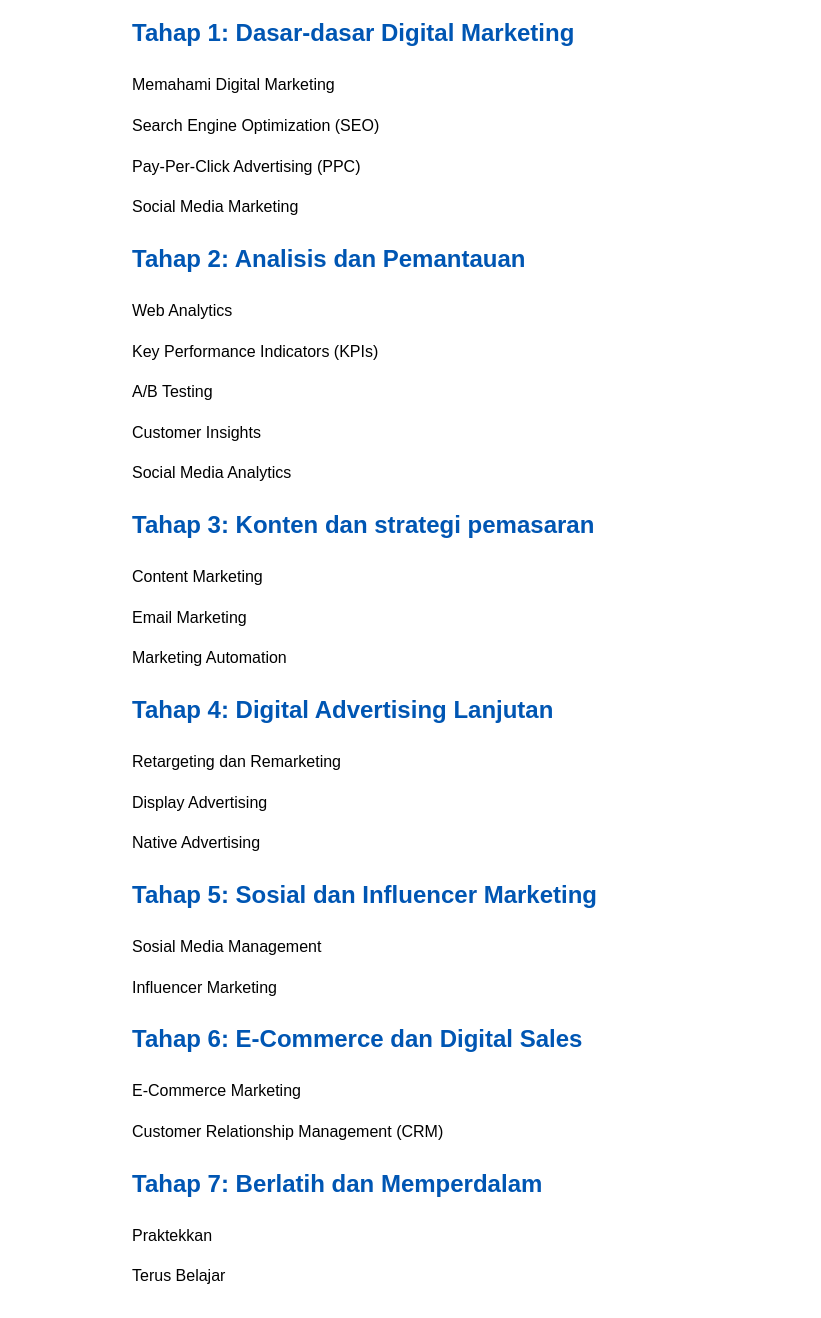
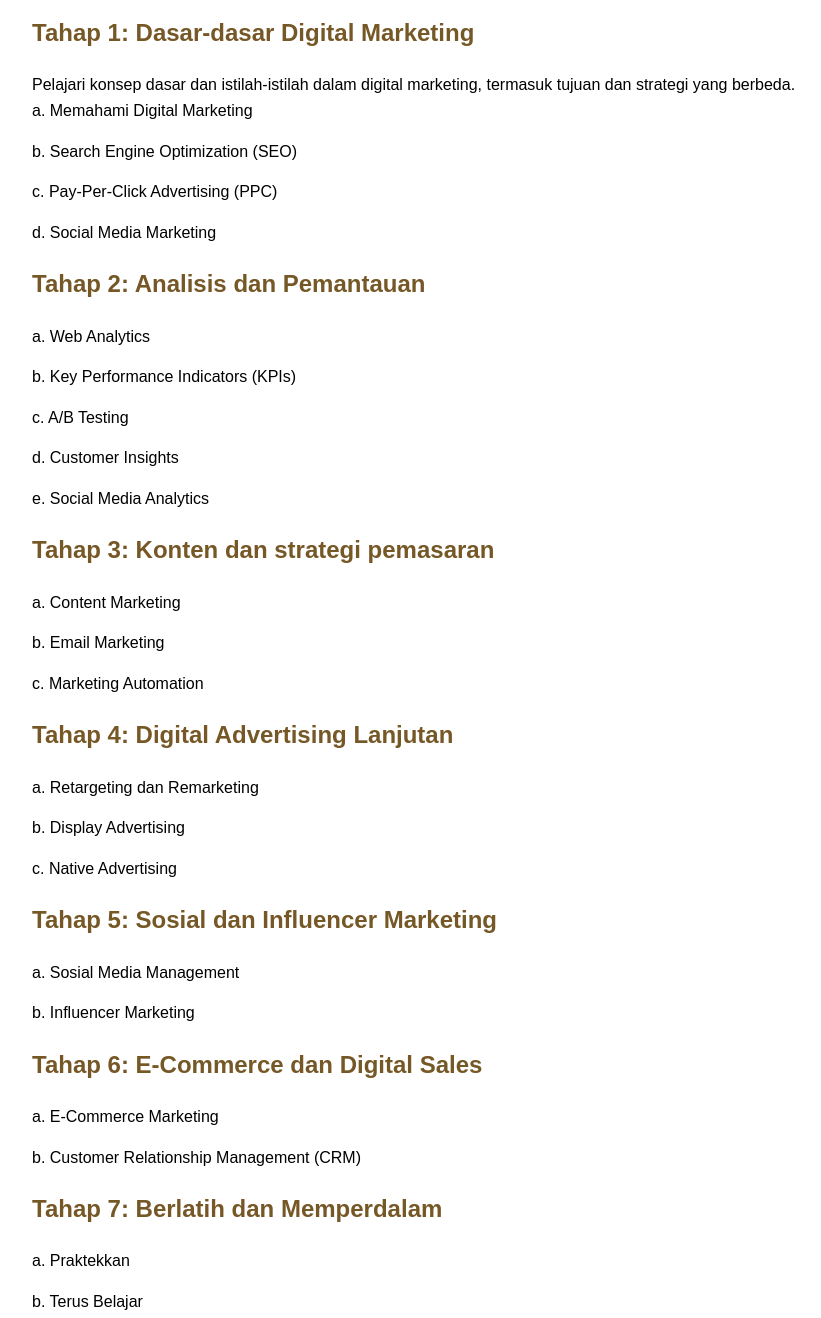
Before and after one commit to destikarahma/destikarahma.github.io, a plain HTML site: page index.html in a window 1280 px wide. Shown: the part 100-1418 px from the top of the page, without its empty margins (108-929 px from the left). Drawn offline with Linux system fonts and the light colour scheme.

Commit message:
Update index.html

```diff
--- a/index.html
+++ b/index.html
@@ -6,19 +6,19 @@
     <title>Peta Belajar Digital Marketing</title>
     <style>
         body {
-            font-family: Arial, sans-serif;
+            font-family: Arial, Times New Roman;
             line-height: 1.6;
-            max-width: 800px;
+            max-width: 1000px;
             margin: 0 auto;
             padding: 20px;
         }
 
         h1 {
-            color: #007BFF;
+            color: #65451F;
         }
 
         h2 {
-            color: #0056b3;
+            color: #765827;
         }
 
         ul {
@@ -40,52 +40,52 @@
 <body>
     <h1>Peta Belajar Digital Marketing</h1>
     <h2>Tahap 1: Dasar-dasar Digital Marketing</h2>
-    <ul>
-        <li>Memahami Digital Marketing</li>
-        <li>Search Engine Optimization (SEO)</li>
-        <li>Pay-Per-Click Advertising (PPC)</li>
-        <li>Social Media Marketing</li>
+    <ul> Pelajari konsep dasar dan istilah-istilah dalam digital marketing, termasuk tujuan dan strategi yang berbeda.
+        <li>a. Memahami Digital Marketing</li>
+        <li>b. Search Engine Optimization (SEO)</li>
+        <li>c. Pay-Per-Click Advertising (PPC)</li>
+        <li>d. Social Media Marketing</li>
     </ul>
 
     <h2>Tahap 2: Analisis dan Pemantauan</h2>
     <ul>
-        <li>Web Analytics</li>
-        <li>Key Performance Indicators (KPIs)</li>
-        <li>A/B Testing</li>
-        <li>Customer Insights</li>
-        <li>Social Media Analytics</li>
+        <li>a. Web Analytics</li>
+        <li>b. Key Performance Indicators (KPIs)</li>
+        <li>c. A/B Testing</li>
+        <li>d. Customer Insights</li>
+        <li>e. Social Media Analytics</li>
     </ul>
 
     <h2>Tahap 3: Konten dan strategi pemasaran</h2>
     <ul>
-        <li>Content Marketing</li>
-        <li>Email Marketing</li>
-        <li>Marketing Automation</li>
+        <li>a. Content Marketing</li>
+        <li>b. Email Marketing</li>
+        <li>c. Marketing Automation</li>
     </ul>
 
     <h2>Tahap 4: Digital Advertising Lanjutan</h2>
     <ul>
-        <li>Retargeting dan Remarketing</li>
-        <li>Display Advertising</li>
-        <li>Native Advertising</li>
+        <li>a. Retargeting dan Remarketing</li>
+        <li>b. Display Advertising</li>
+        <li>c. Native Advertising</li>
     </ul>
 
     <h2>Tahap 5: Sosial dan Influencer Marketing</h2>
     <ul>
-        <li>Sosial Media Management</li>
-        <li>Influencer Marketing</li>
+        <li>a. Sosial Media Management</li>
+        <li>b. Influencer Marketing</li>
     </ul>
 
     <h2>Tahap 6: E-Commerce dan Digital Sales</h2>
     <ul>
-        <li>E-Commerce Marketing</li>
-        <li>Customer Relationship Management (CRM)</li>
+        <li>a. E-Commerce Marketing</li>
+        <li>b. Customer Relationship Management (CRM)</li>
     </ul>
 
     <h2>Tahap 7: Berlatih dan Memperdalam</h2>
     <ul>
-        <li>Praktekkan</li>
-        <li>Terus Belajar</li>
+        <li>a. Praktekkan</li>
+        <li>b. Terus Belajar</li>
     </ul>
 </body>
 </html>
```
